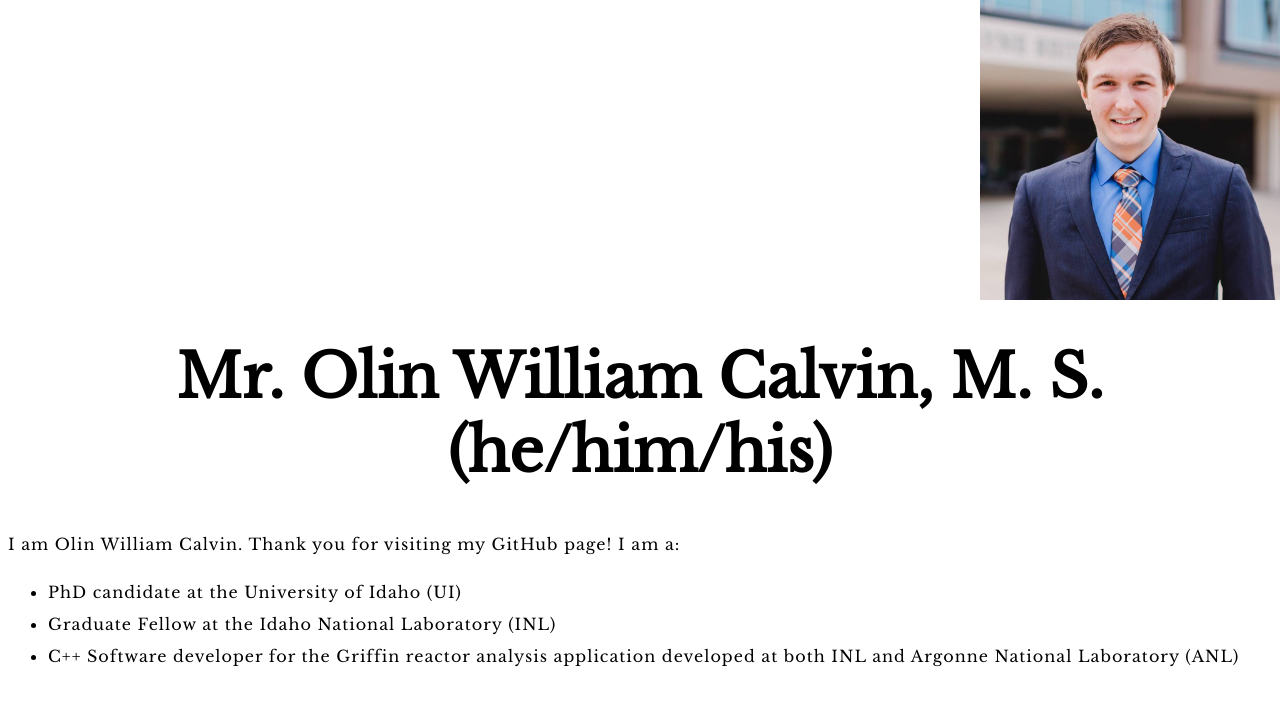
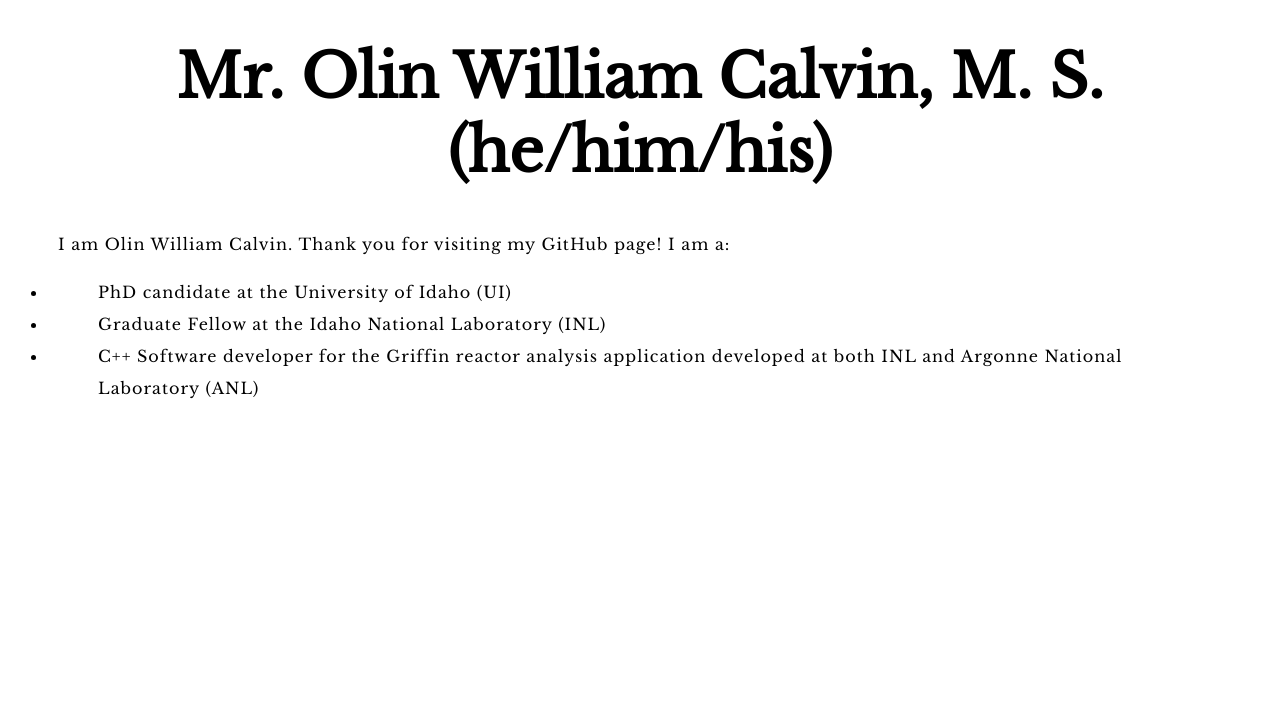
Before and after one commit to olinwc/olinwc.github.io, a PHP site: page / in a window 1280 px wide. Shown: the top 706 px of the page. Run offline with PHP 8.4, Linux system fonts and the light colour scheme.

Commit message:
Pad margins

```diff
--- a/index.html
+++ b/index.html
@@ -10,7 +10,6 @@
     <title>Olin William Calvin</title>
   </head>
   <body>
-    <img id="headshot" src="images/olinwc_headshot_1.jpg" alt="Picture of Olin Calvin in a blue suit." height="300" width="300">
     <h1 style="text-align:center;">Mr. Olin William Calvin, M. S. (he/him/his)</h1>
     <p>I am Olin William Calvin. Thank you for visiting my GitHub page! I am a:</p>
     <ul>
--- a/styles/style.css
+++ b/styles/style.css
@@ -3,16 +3,9 @@ html {
   font-family: 'Libre Baskerville', serif; /* this should be the rest of the output you got from Google Fonts */
 }
 
-#headshot {
-	position: absolute;
-	top: 0;
-  right: 0;
-}
-
 h1 {
   font-size: 60px;
   text-align: center;
-  padding-top: 300px
 }
 
 p,
@@ -20,4 +13,6 @@ li {
   font-size: 16px;
   line-height: 2;
   letter-spacing: 1px;
+  padding-left: 50px;
+  padding-right: 50px;
 }
```
